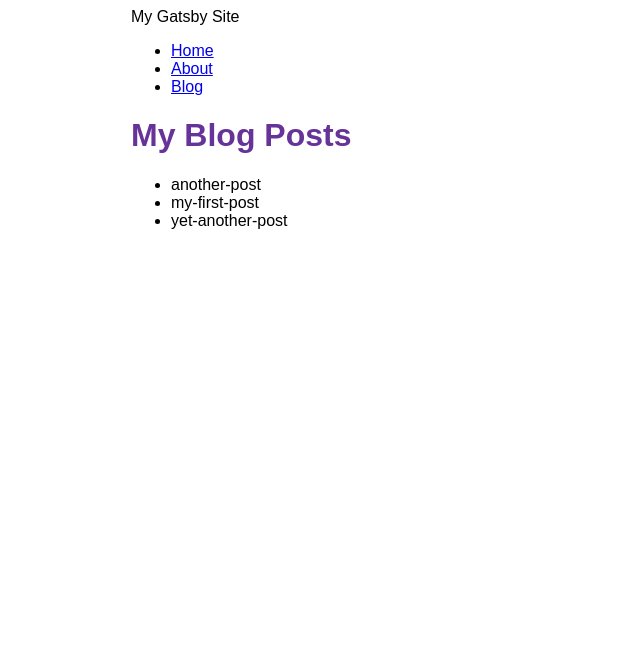
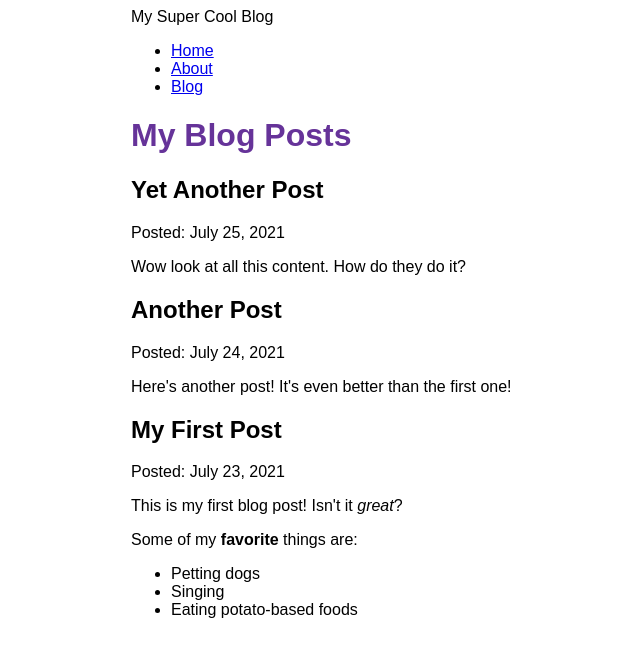
Before and after one commit to coralcat/study, a Gatsby site: page /blog in a window 1280 px wide. Shown: the whole page, without its empty margins (259-899 px from the left). Built offline with nearby package versions, Linux system fonts and the light colour scheme; Gatsby itself is replaced by a stand-in of ours.

Commit message:
Finished Gatsby Tutorial Part 5

```diff
--- a/blog/another-post.mdx
+++ b/blog/another-post.mdx
@@ -0,0 +1,6 @@
+---
+title: "Another Post"
+date: "2021-07-24"
+---
+
+Here's another post! It's even better than the first one!
--- a/blog/my-first-post.mdx
+++ b/blog/my-first-post.mdx
@@ -0,0 +1,12 @@
+---
+title: "My First Post"
+date: "2021-07-23"
+---
+
+This is my first blog post! Isn't it *great*?
+
+Some of my **favorite** things are:
+
+* Petting dogs
+* Singing
+* Eating potato-based foods
--- a/blog/yet-another-post.mdx
+++ b/blog/yet-another-post.mdx
@@ -0,0 +1,6 @@
+---
+title: "Yet Another Post"
+date: "2021-07-25"
+---
+
+Wow look at all this content. How do they do it?
--- a/gatsby-config.js
+++ b/gatsby-config.js
@@ -1,8 +1,9 @@
 module.exports = {
   siteMetadata: {
-    title: "My Gatsby Site",
+    title: "My Super Cool Blog",
   },
   plugins: [
+    "gatsby-plugin-gatsby-cloud",
     "gatsby-plugin-image",
     "gatsby-plugin-sharp",
     {
@@ -12,5 +13,6 @@
         path: `${__dirname}/blog`,
       },
     },
+    "gatsby-plugin-mdx",
   ],
 };
--- a/package.json
+++ b/package.json
@@ -15,9 +15,12 @@
     "clean": "gatsby clean"
   },
   "dependencies": {
+    "@mdx-js/mdx": "^1.6.22",
+    "@mdx-js/react": "^1.6.22",
     "gatsby": "^3.13.0",
     "gatsby-plugin-gatsby-cloud": "^3.1.0",
     "gatsby-plugin-image": "^1.13.0",
+    "gatsby-plugin-mdx": "^2.13.0",
     "gatsby-plugin-sharp": "^3.13.0",
     "gatsby-source-filesystem": "^3.13.0",
     "react": "^17.0.1",
--- a/src/pages/blog.js
+++ b/src/pages/blog.js
@@ -1,28 +1,34 @@
 import * as React from "react";
 import { graphql } from "gatsby";
+import { MDXRenderer } from 'gatsby-plugin-mdx';
 import Layout from "../components/layout";
 
 const BlogPage = ({ data }) => {
   return (
     <Layout pageTitle="My Blog Posts">
-      <ul>
-        {
-          data.allFile.nodes.map(node => (
-            <li key={node.name}>
-              {node.name}
-            </li>
-          ))
-        }
-      </ul>
-    </Layout>
+      {data.allMdx.nodes.map((node) => (
+        <article key={node.id}>
+          <h2>{node.frontmatter.title}</h2>
+          <p>Posted: {node.frontmatter.date}</p>
+          <MDXRenderer>
+            {node.body}
+          </MDXRenderer>
+        </article>
+      ))}
+     </Layout>
   );
 };
 
 export const query = graphql`
   query {
-    allFile {
+    allMdx(sort: { fields: frontmatter___date, order: DESC }) {
       nodes {
-        name
+        frontmatter {
+          date(formatString: "MMMM DD, YYYY")
+          title
+        }
+        id
+        body
       }
     }
   }
```
Also changed, not shown: 1 other file.
